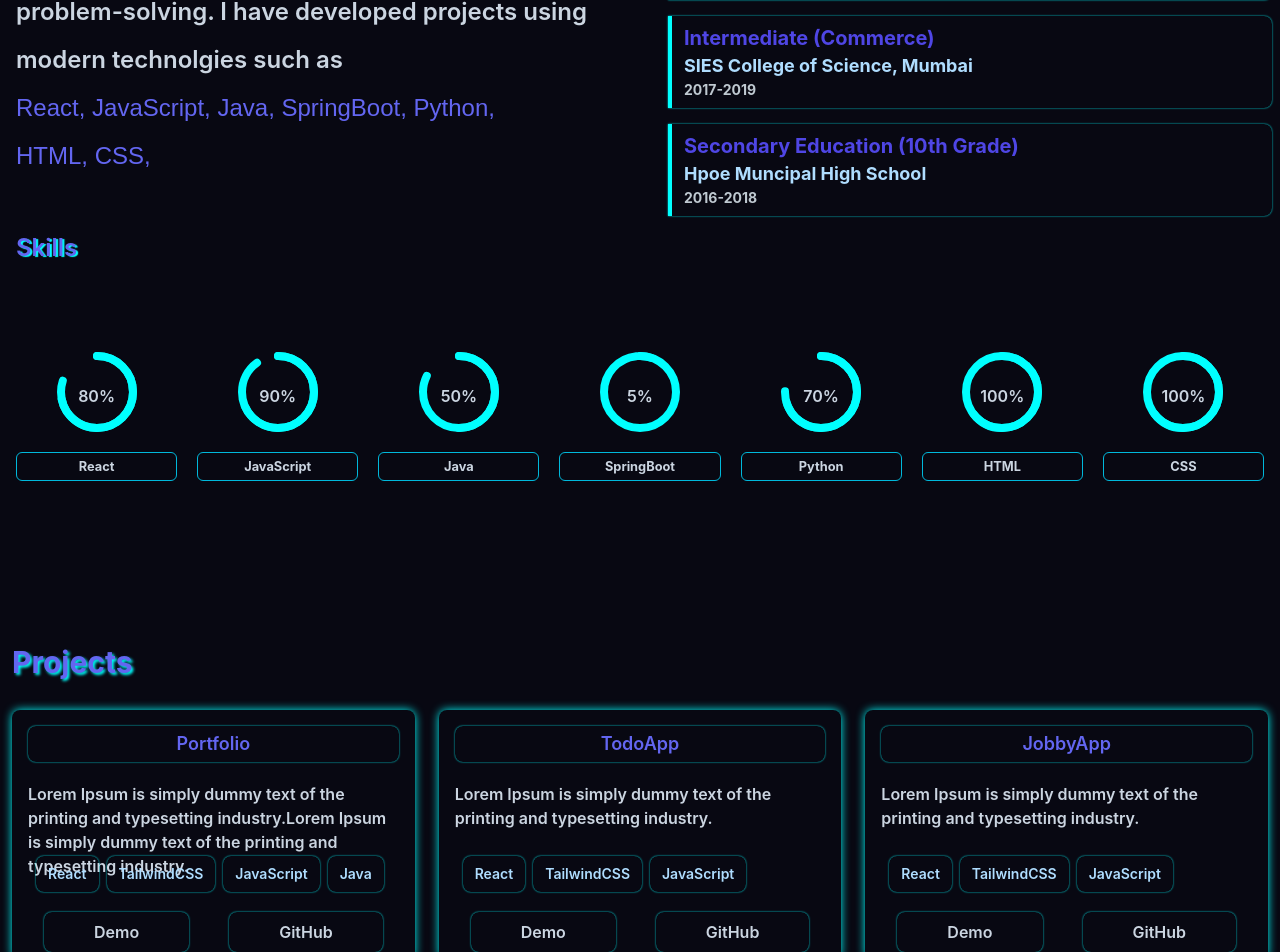
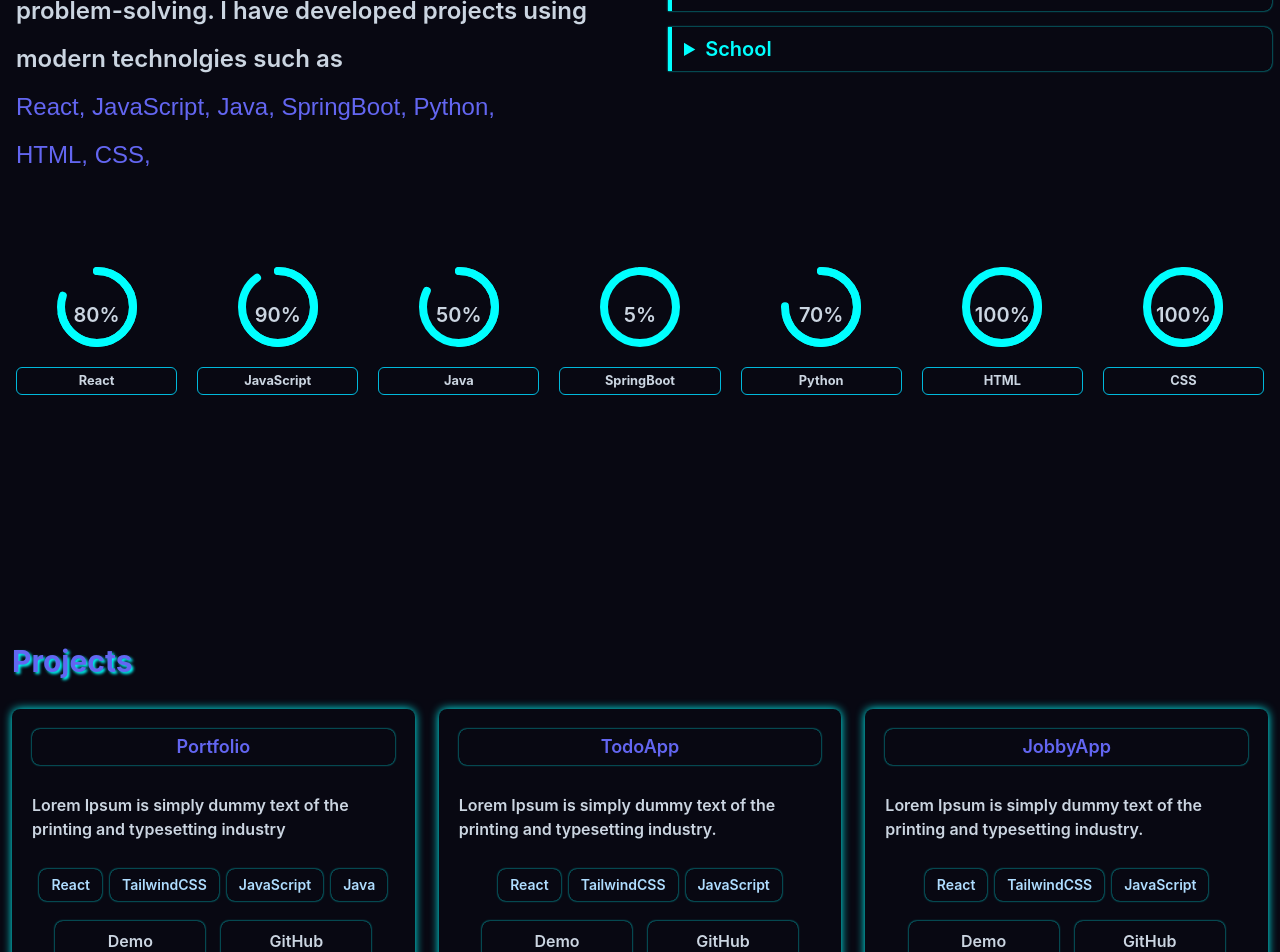
Before and after one commit to Sadik1433/Portfolio, a React app: page / in a window 1280 px wide. Shown: the part 1040-1992 px from the top of the page. Built offline with nearby package versions, Linux system fonts and the light colour scheme; the HTML template or start-up script is replaced by a standard one.

Commit message:
few changes on UI

```diff
--- a/src/App.css
+++ b/src/App.css
@@ -124,3 +124,30 @@ strong {
     opacity: 0.15; /* optional */
   }
 }
+
+
+/* Custom Scrollbar Styles */
+::-webkit-scrollbar {
+  width: 10px;
+  height: 10px;
+}
+
+::-webkit-scrollbar-track {
+  background: var(--bg-color);
+}
+
+::-webkit-scrollbar-thumb {
+  background: var(--shadow);
+  border-radius: 5px;
+  border: 20px solid var(--bg-color);
+}
+
+::-webkit-scrollbar-thumb:hover {
+  background: var(--color-accent);
+}
+
+/* Firefox scrollbar styling */
+html {
+  scrollbar-width: thin;
+  scrollbar-color: var(--shadow) var(--bg-color);
+}
--- a/src/App.jsx
+++ b/src/App.jsx
@@ -4,30 +4,34 @@ import Skills from "./components/Skills";
 import Project from "./components/Project";
 import Service from "./components/Service";
 import Contact from "./components/Contact";
-import './App.css'
+import "./App.css";
 import ScrollTop from "./components/ScrollTop";
+import Footer from "./components/Footer";
 import AOS from "aos";
 import "aos/dist/aos.css";
 import { useEffect } from "react";
 
 const App = () => {
-    useEffect(() => {
+  useEffect(() => {
     AOS.init({
-      duration: 1000,      //   Animation duration (ms)
-      once: false,          // Animate only once
-      offset: 100,         // Start animation 100px before element enters viewport
+      duration: 1000, //   Animation duration (ms)
+      once: false, // Animate only once
+      offset: 100, // Start animation 100px before element enters viewport
       easing: "ease-in-out",
     });
   }, []);
   return (
     <>
       <Navbar />
+      <div className="app-container">
         <Hero />
         <Skills />
         <Project />
         <Service />
         <Contact />
         <ScrollTop />
+        <Footer />
+      </div>
     </>
   );
 };
--- a/src/components/Footer.jsx
+++ b/src/components/Footer.jsx
@@ -1,6 +1,6 @@
 const Footer = () => {
   return (
-    <footer className="text-[var(--color-text-body)]">
+    <footer className="text-[var(--color-text-body)] bg-[var(--color-bg)] py-4 px-3">
       <div className="container mx-auto text-center">
         <p className="text-[var(--color-text-highlight)] font-bold mt-2">
           Designed & Developed with ❤️ by Sadik 🚀
--- a/src/components/Navbar.jsx
+++ b/src/components/Navbar.jsx
@@ -18,8 +18,8 @@ const ResponsiveNavbar = () => {
   };
 
   return (
-    <nav className="sticky top-0 bg-[var(--bg-color)] md:px-[0px] py-[18px] z-1000 border-b-1">
-      <ul className="gap-20 text-[1rem]  md:flex hidden md:justify-end px-4">
+    <nav className="sticky top-0 left-0 w-full bg-[var(--bg-color)] py-[18px] z-[1000] shadow-[0px_0px_10px_var(--shadow)]">
+      <ul className="gap-20 text-[1rem] md:flex hidden md:justify-end px-4">
         {sections.map((e, i) => {
           return (
             <ScrollLink
@@ -71,7 +71,6 @@ const ResponsiveNavbar = () => {
                   {e}
                 </li>
               </ScrollLink>
-
             );
           })}
           <button
--- a/src/components/Project.jsx
+++ b/src/components/Project.jsx
@@ -1,52 +1,11 @@
-const projects = [
-  {
-    id: 1,
-    name: "Portfolio",
-    link: "",
-    description:
-      "Lorem Ipsum is simply dummy text of the printing and typesetting industry.Lorem Ipsum is simply dummy text of the printing and typesetting industry.",
-    git: "",
-    languages: ["React", "TailwindCSS", "JavaScript", "Java"],
-  },
-  {
-    id: 2,
-    name: "TodoApp",
-    link: "",
-    description:
-      " Lorem Ipsum is simply dummy text of the printing and typesetting industry.",
-    git: "",
-    languages: ["React", "TailwindCSS", "JavaScript"],
-  },
-  {
-    id: 3,
-    name: "JobbyApp",
-    link: "",
-    description:
-      " Lorem Ipsum is simply dummy text of the printing and typesetting industry.",
-    git: "",
-    languages: ["React", "TailwindCSS", "JavaScript"],
-  },
-  {
-    id: 4,
-    name: "JobbyApp",
-    link: "",
-    description:
-      " Lorem Ipsum is simply dummy text of the printing and typesetting industry.",
-    git: "",
-    languages: ["React", "TailwindCSS", "JavaScript"],
-  },
-];
-const animate = [
-  "fade-right",
-  "fade-left",
-  "fade-up",
-  "fade-down"
-];
+import {projects} from './data.js'
+import { animate } from './data.js';
+
 
 const Project = () => {
   return (
     <section id="project">
-      <div className="relative py-4 lg:h-screen z-10 px-3">
+      <div className="relative py-4 lg:min-h-screen z-10 px-3">
         <h1 className="text-2xl font-bold md:text-xl md:mb-[30px] lg:text-3xl text-[var(--color-primary)] [text-shadow:2px_2px_3px_var(--shadow)]">
           Projects
         </h1>
@@ -54,41 +13,51 @@ const Project = () => {
           {projects.map((project, index) => (
             <div
               key={project.id}
-              index={project.id}
-              className="min-h-[250px] px-4 py-4  rounded-lg shadow-[0px_0px_10px_var(--shadow)]  cursor-pointer  hover:shadow-[0px_0px_5px_var(--shadow)]  transition-shadow duration-500 transition-transform duration-500 hover:scale-102"
+              className="flex flex-col justify-between p-5 min-h-[250px] rounded-lg shadow-[0px_0px_10px_var(--shadow)] cursor-pointer hover:shadow-[0px_0px_5px_var(--shadow)] transition-shadow duration-500 transition-transform duration-500 hover:scale-102"
               data-aos={animate[index % animate.length]}
             >
-              <h2 className="text-lg font-semibold text-center  text-[var(--color-primary)] shadow-[0px_0px_2px_var(--shadow)]  px-2 py-1 rounded-lg">
+              <div className="flex flex-col gap-2">
+                <h2 className="text-lg font-semibold text-center text-[var(--color-primary)] shadow-[0px_0px_2px_var(--shadow)] px-2 py-1 rounded-lg">
                   {project.name}
                 </h2>
-              <p className="mt-3 py-2 text-[var(--color-text-body)] text-pretty">
+                <p className="mt-3 py-2 text-md text-[var(--color-text-body)] text-pretty">
                   {project.description}
                 </p>
-              <div className="absolute bottom-15 flex flex-wrap p-2 gap-2">
-                {project.languages.map((language, index) => (
+              </div>
+
+              <div className="flex flex-col gap-4 mt-auto pt-4">
+                <div className="flex flex-wrap p-1 gap-2 justify-center">
+                  {project.languages.map((language, i) => (
                     <span
-                    key={index}
-                    className="text-center text-[var(--color-accent)] shadow-[0px_0px_2px_var(--shadow)] bg-transparent shadow-[0px_0px_1px_var(--shadow)] semi-bold px-3 py-2 rounded-lg text-sm  hover:bg-[var(--shadow)]  hover:text-white hover:shadow-lg transition-shadow duration-500 transition-transform duration-500 hover:scale-105 "
+                      key={i}
+                      className="text-center text-sm text-[var(--color-accent)] shadow-[0px_0px_2px_var(--shadow)] bg-transparent semi-bold px-3 py-1.5 rounded-lg hover:bg-[var(--shadow)] hover:text-white transition-all duration-300 hover:scale-105"
                     >
                       {language}
                     </span>
                   ))}
                 </div>
-              <div className="absolute bottom-2 flex  space-x-6  gap-4 px-4">
+                <div className="flex justify-center gap-4">
                   <a
                     href={project.link}
                     target="_blank"
                     rel="noopener noreferrer"
+                    className="flex-1 max-w-[150px]"
                   >
-                  <button className="px-[50px] py-2 rounded-lg shadow-[0px_0px_2px_var(--shadow)] hover:bg-[var(--color-info)] hover:text-white hover:shadow-lg transition-shadow duration-500 transition-transform duration-500 hover:scale-105 ">
+                    <button className="w-full py-2 rounded-lg shadow-[0px_0px_2px_var(--shadow)] hover:bg-[var(--color-info)] hover:text-white transition-all duration-300 hover:scale-105 cursor-pointer">
                       Demo
                     </button>
                   </a>
-                <a href={project.git} target="_blank" rel="noopener noreferrer">
-                  <button className="px-[50px] py-2 rounded-lg  shadow-[0px_0px_2px_var(--shadow)]  hover:bg-[var(--color-success)] hover:text-white">
+                  <a
+                    href={project.git}
+                    target="_blank"
+                    rel="noopener noreferrer"
+                    className="flex-1 max-w-[150px]"
+                  >
+                    <button className="w-full py-2 rounded-lg shadow-[0px_0px_2px_var(--shadow)] hover:bg-[var(--color-success)] hover:text-white transition-all duration-300 hover:scale-105 cursor-pointer">
                       GitHub
                     </button>
                   </a>
+                </div>
               </div>
             </div>
           ))}
--- a/src/components/Service.jsx
+++ b/src/components/Service.jsx
@@ -1,49 +1,10 @@
-const services = [
-  {
-    id: 1,
-    name: "Frontend Development",
-    description:
-      "Building responsive, interactive, and visually appealing websites using modern frontend technologies.",
-  },
-  {
-    id: 2,
-    name: "Backend Development",
-    description:
-      "Developing secure and scalable server-side applications and REST APIs using Java and Spring Boot.",
-  },
-  {
-    id: 3,
-    name: "Database Design",
-    description:
-      "Designing and managing relational databases with efficient query optimization and data organization.",
-  },
-  {
-    id: 4,
-    name: "Responsive Web Design",
-    description:"Creating websites that provide seamless user experiences across desktops, tablets, and mobile devices.",
-  },
-  {
-    id: 5,
-    name: "API Integration",
-    description:"Connecting frontend applications with backend services through RESTful APIs."
-  },
-];
-
-const animate = [
-  "fade-up",
-  "fade-down",
-  "fade-left",
-  "fade-right",
-  "zoom-in",
-  "zoom-out",
-  "flip-left",
-  "flip-right",
-];
+import { services } from "./data.js";
+import { animate } from "./data.js";
 
 const Service = () => {
   return (
     <section id="service">
-      <div className="relative  md:h-auto  lg:h-screen px-4 py-5">
+      <div className="relative  md:h-auto  lg:h-screen px-4 py-5 overflow-x-hidden">
         <h1 className="text-3xl font-bold   text-[var(--color-primary)] [text-shadow:2px_2px_3px_var(--shadow)]">Services</h1>
         <ul className="flex flex-col gap-8 text-1xl md:text-2xl mt-8">
           {services.map((s, i)=>{
--- a/src/components/Skills.jsx
+++ b/src/components/Skills.jsx
@@ -1,67 +1,10 @@
 import ProgressBar from "./ProgressBar";
-
-const education = [
-  {
-    id: 1,
-    class: "Bachelor of Commerce (B.Com) – Computer Applications",
-    college: "SIES College of Commerce and Economics, Mumbai",
-    year: "2019-2022",
-  },
-  {
-    id: 2,
-    class: "Intermediate (Commerce)",
-    college: "SIES College of Science, Mumbai",
-    year: "2017-2019",
-  },
-  {
-    id: 3,
-    class: "Secondary Education (10th Grade)",
-    college: "Hpoe Muncipal High School",
-    year: "2016-2018",
-  },
-];
-
-const skills = [
-  {
-    id: 1,
-    name: "React",
-    value: 80,
-  },
-  {
-    id: 2,
-    name: "JavaScript",
-    value: 90,
-  },
-  {
-    id: 3,
-    name: "Java",
-    value: 50,
-  },
-  {
-    id: 4,
-    name: "SpringBoot",
-    value: 5,
-  },
-  {
-    id: 5,
-    name: "Python",
-    value: 70,
-  },
-  {
-    id: 6,
-    name: "HTML",
-    value: 100,
-  },
-  {
-    id: 7,
-    name: "CSS",
-    value: 100,
-  },
-];
+import { education } from "./data.js";
+import { skills } from "./data.js";
 
 const Skills = () => {
   return (
-    <section id="skill" className="md:h-auto lg:h-screen w-screen px-2 py-4">
+    <section id="skill" className="md:h-auto lg:h-screen w-full px-2 py-4">
       <div className="relative  text-xl text-white flex flex-col gap-10 md:flex-row md:text-xl lg:text-2xl">
         <div className="md:flex-1 px-2" data-aos="fade-left">
           <h1 className="text-2xl font-bold text-[var(--color-primary)] [text-shadow:2px_1px_1px_var(--shadow)]">
@@ -70,7 +13,7 @@ const Skills = () => {
           <p className="mt-4 text-[16px] text-[var(--color-text-body)] text-pretty  leading-6 md:text-xl lg:text-2xl lg:leading-12">
             I am passionate and self driven software developer with a strong
             interest in web develpoment and problem-solving. I have developed
-            projects using modern technolgies such as  <br/>
+            projects using modern technolgies such as <br />
             {skills.map((s, i) => (
               <strong key={i}>{s.name}, </strong>
             ))}
@@ -82,29 +25,27 @@ const Skills = () => {
           </h1>
           {education.map((e, i) => {
             return (
-              <div
+              <details
                 key={i}
                 className="mt-4 px-3 py-2 border-l-4 border-[var(--shadow)] shadow-[0px_0px_2px_var(--shadow)] cursor-pointer rounded-r-lg   hover:shadow-[2px_0px_3px_var(--shadow)]  transition-shadow duration-500 transition-transform duration-500 hover:scale-102"
               >
-                <h1 className="text-xl font-bold text-[var(--color-danger)]">
+                <summary className="text-xl text-[var(--shadow)]">{e.head}</summary>
+                <h2 className="text-xl font-bold text-[var(--color-danger)]">
                   {e.class}
-                </h1>
-                <h4 className="text-lg text-[var(--color-accent)] font-bold">
+                </h2>
+                <h3 className="text-lg text-[var(--color-accent)] font-bold">
                   {e.college}
-                </h4>
+                </h3>
                 <h6 className="text-sm text-[var(--color-text-muted)] font-bold">
                   {e.year}
                 </h6>
-              </div>
+              </details>
             );
           })}
         </div>
       </div>
-      <h1 className="text-2xl text-[var(--color-primary)] pl-2 [text-shadow:2px_1px_1px_var(--shadow)]">
-        Skills
-      </h1>
       <ul
-        className="px-2 py-2 relative md:top-10 lmd:text-xl  lg:top-20 grid grid-cols-3 gap-5 md:grid-cols-5 lg:grid-cols-7"
+        className="px-2 py-2 relative md:top-10 md:text-xl lg:top-20 grid grid-cols-3 gap-5 md:grid-cols-5 lg:grid-cols-7"
         data-aos="zoom-out"
         data-aos-duration="500"
       >
--- a/src/components/StarField.jsx
+++ b/src/components/StarField.jsx
@@ -13,9 +13,10 @@ const StarField = ({children}) => {
     const [isMobile, setIsMobile] = useState(() => typeof window !== "undefined" ? window.innerWidth < 768 : false);
 
     useEffect(() => {
-        const observer = new MutationObserver(() => {
+        const observer = new MutationObserver(() => { //browser APIs . It watches the DOM for changes.
             setTheme(document.documentElement.getAttribute("data-theme") || "dark");
         });
+
         observer.observe(document.documentElement, {
             attributes: true,
             attributeFilter: ["data-theme"],
--- /dev/null
+++ b/src/components/data.js
@@ -0,0 +1,142 @@
+export const projects = [
+  {
+    id: 1,
+    name: "Portfolio",
+    link: "",
+    description:
+      "Lorem Ipsum is simply dummy text of the printing and typesetting industry",
+      git: "",
+    languages: ["React", "TailwindCSS", "JavaScript", "Java"],
+  },
+  {
+    id: 2,
+    name: "TodoApp",
+    link: "",
+    description:
+      " Lorem Ipsum is simply dummy text of the printing and typesetting industry.",
+    git: "",
+    languages: ["React", "TailwindCSS", "JavaScript"],
+  },
+  {
+    id: 3,
+    name: "JobbyApp",
+    link: "",
+    description:
+      " Lorem Ipsum is simply dummy text of the printing and typesetting industry.",
+    git: "",
+    languages: ["React", "TailwindCSS", "JavaScript"],
+  },
+  {
+    id: 4,
+    name: "JobbyApp",
+    link: "",
+    description:
+      " Lorem Ipsum is simply dummy text of the printing and typesetting industry.",
+    git: "",
+    languages: ["React", "TailwindCSS", "JavaScript"],
+  },
+];
+
+export const animate = [
+  "fade-up",
+  "fade-down",
+  "zoom-in",
+  "zoom-out",
+  "flip-left",
+  "flip-right",
+];
+
+export const services = [
+  {
+    id: 1,
+    name: "Frontend Development",
+    description:
+      "Building responsive, interactive, and visually appealing websites using modern frontend technologies.",
+  },
+  {
+    id: 2,
+    name: "Backend Development",
+    description:
+      "Developing secure and scalable server-side applications and REST APIs using Java and Spring Boot.",
+  },
+  {
+    id: 3,
+    name: "Database Design",
+    description:
+      "Designing and managing relational databases with efficient query optimization and data organization.",
+  },
+  {
+    id: 4,
+    name: "Responsive Web Design",
+    description:"Creating websites that provide seamless user experiences across desktops, tablets, and mobile devices.",
+  },
+  {
+    id: 5,
+    name: "API Integration",
+    description:"Connecting frontend applications with backend services through RESTful APIs."
+  },
+];
+
+
+
+export const education = [
+  {
+    id: 1,
+    head: "Degree",
+    class: "Bachelor of Commerce (B.Com) – Computer Applications",
+    college: "SIES College of Commerce and Economics, Mumbai",
+    year: "2019-2022",
+  },
+  {
+    id: 2,
+    head: "Intermediate",
+    class: "Intermediate (Commerce)",
+    college: "SIES College of Science, Mumbai",
+    year: "2017-2019",
+  },
+  {
+    id: 3,
+    head: "School",
+    class: "Secondary Education (10th Grade)",
+    college: "Hpoe Muncipal High School",
+    year: "2016-2018",
+  },
+];
+
+export const skills = [
+  {
+    id: 1,
+    name: "React",
+    value: 80,
+  },
+  {
+    id: 2,
+    name: "JavaScript",
+    value: 90,
+  },
+  {
+    id: 3,
+    name: "Java",
+    value: 50,
+  },
+  {
+    id: 4,
+    name: "SpringBoot",
+    value: 5,
+  },
+  {
+    id: 5,
+    name: "Python",
+    value: 70,
+  },
+  {
+    id: 6,
+    name: "HTML",
+    value: 100,
+  },
+  {
+    id: 7,
+    name: "CSS",
+    value: 100,
+  },
+];
```
Also changed, not shown: src/components/Contact.jsx (+12 -20 lines), src/components/Hero.jsx (+4 -4 lines). Lines whose indentation alone changed are shown as unchanged.
